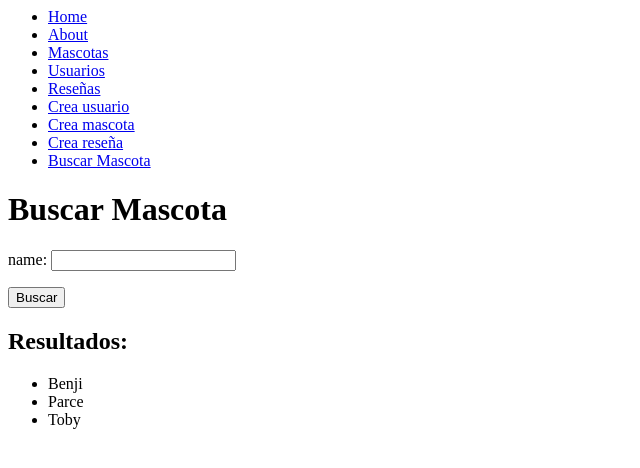
After one commit to JenniferrGarcia/MiPagina_Garcia, a Django app: page /buscar_mascota/ in a window 1280 px wide. The commit adds this page. Shown: the top 468 px of the page, without its empty margins (0-640 px from the left). Run offline with Django 5.2, Linux system fonts and the light colour scheme; data comes from the database, SQL or seed files in the repository.

Commit message:
proyecto terminado, esta tiene la version final, con el formulario adicional

```diff
--- a/myapp/forms.py
+++ b/myapp/forms.py
@@ -17,3 +17,6 @@ class CreateNewReseña(forms.Form):
     usuario = forms.ModelChoiceField(queryset=Usuario.objects.all(), label="Usuario")
     mascota = forms.ModelChoiceField(queryset=Mascota.objects.all(), label="Mascota")
     comentario = forms.CharField(widget=forms.Textarea, label="Comentario")
+
+class BuscarMascotaForm(forms.Form):
+    name = forms.CharField(label='name', required=False)
--- a/myapp/templates/layouts/base.html
+++ b/myapp/templates/layouts/base.html
@@ -24,6 +24,9 @@
         <li>
             <a href="/crea_reseña">Crea reseña</a>
         </li>
+        <li>
+            <a href="/buscar_mascota/">Buscar Mascota</a>
+        </li>
     </ul>
 </nav>
 
--- /dev/null
+++ b/myapp/templates/mascotas/buscar_mascota.html
@@ -0,0 +1,20 @@
+{% extends "layouts/base.html" %}
+
+{% block content %}
+  <h1>Buscar Mascota</h1>
+  <form method="get">
+    {{ form.as_p }}
+    <button type="submit">Buscar</button>
+  </form>
+
+  {% if mascotas %}
+    <h2>Resultados:</h2>
+    <ul>
+      {% for mascota in mascotas %}
+        <li>{{ mascota.name }}</li>
+      {% empty %}
+        <p>No se encontraron mascotas.</p>
+      {% endfor %}
+    </ul>
+  {% endif %}
+{% endblock %}
--- a/myapp/urls.py
+++ b/myapp/urls.py
@@ -11,4 +11,5 @@ urlpatterns = [
     path('crea_usuario/', views.create_usuario),
     path('crea_mascota/', views.create_mascota),
     path('crea_reseña/', views.create_reseña),
+    path('buscar_mascota/', views.buscar_mascota),
 ]
--- a/myapp/views.py
+++ b/myapp/views.py
@@ -2,7 +2,7 @@ from django.shortcuts import render
 from django.http import HttpResponse
 from .models import Mascota, Usuario, Reseña
 from django.shortcuts import render, redirect
-from .forms import CreateNewUsuario, CreateNewMascota, CreateNewReseña
+from .forms import CreateNewUsuario, CreateNewMascota, CreateNewReseña, BuscarMascotaForm
 from django.shortcuts import get_object_or_404
 
 # Create your views here.
@@ -87,3 +87,14 @@ def create_reseña(request):
         form = CreateNewReseña()
 
     return render(request, 'reseñas/create_reseña.html', {'form': form})
+
+def buscar_mascota(request):
+    form = BuscarMascotaForm(request.GET)
+    mascotas = Mascota.objects.all()
+
+    if form.is_valid():
+        nombre = form.cleaned_data.get('name')
+        if nombre:
+            mascotas = Mascota.objects.filter(name__icontains=nombre)
+
+    return render(request, 'mascotas/buscar_mascota.html', {'form': form, 'mascotas': mascotas})
```
Also changed, not shown: README.md.
